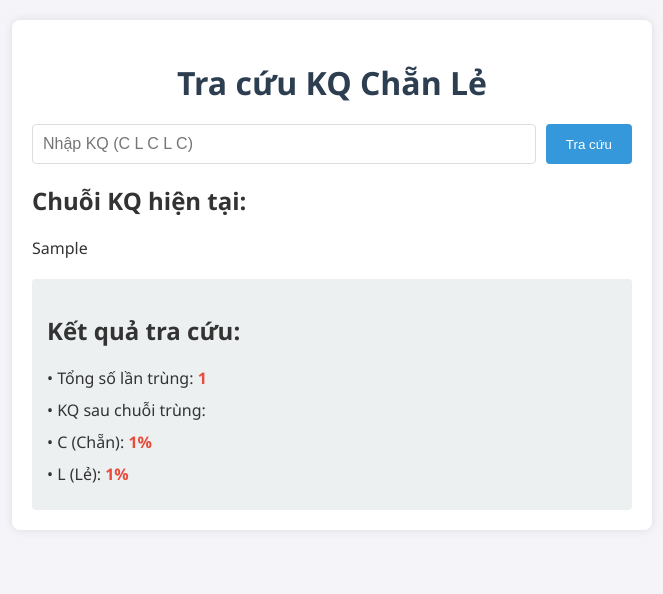
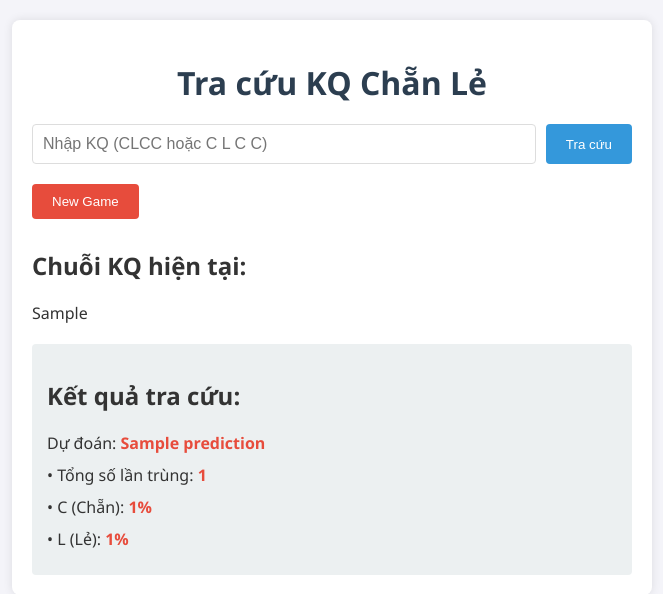
Before and after one commit to STONE738/KQ_Tracker, a Flask app: template templates/index.html in a window 1280 px wide. Shown: the top 594 px of the page, without its empty margins (308-971 px from the left). Run offline with Flask 3, Linux system fonts and the light colour scheme; the template is opened without the code that fills it: most values are stand-ins (such as "Sample title", 1, 10 or a date in 2020).

Commit message:
Improve KQ input, add New Game, update result format

```diff
--- a/app.py
+++ b/app.py
@@ -1,9 +1,8 @@
-
 from flask import Flask, render_template, request
 
 app = Flask(__name__)
 
-# Dữ liệu mẫu ban đầu (30 chuỗi giả lập)
+# Dữ liệu mẫu ban đầu (30 chuỗi KQ)
 data_samples = [
     "C C C C C L C L C C C C C L C C C L C C L C C L L C C C C C L C C L L C C L C L C L C L L L",
     "L L L L L C L L L C C C C C L C C L L L C C L L L C C L L L C L C L L L C L C C L L L L L C C C C C C L",
@@ -34,9 +33,10 @@ data_samples = [
     "C L C C L L C C L C L C L C C L L C C L C L C L C C L L C C L C L C C L L C L C",
     "L C L C C L L C C L C L C C L L C C L C L C L L C C C L C L C L C C L L C L C C",
     "C C L C L C L C C L L C C L C L C L L C C L C C L C L C L C C L L C C L C L C L",
-    "L L C C L C L C C L C L L C C C L C L C L C C L L C C L C L C L C C L L C C L C"]
+    "L L C C L C L C C L C L L C C C L C L C L C C L L C C L C L C L C C L L C C L C"
+]
 
-# Danh sách lưu KQ thực tế từ người dùng
+# Danh sách lưu KQ thực tế cho mỗi phiên (reset khi New Game)
 real_kq = []
 
 @app.route("/", methods=["GET", "POST"])
@@ -44,41 +44,60 @@ def index():
     global real_kq
     result = None
     if request.method == "POST":
+        # Xử lý nút New Game
+        if "new_game" in request.form:
+            real_kq = []  # Reset chuỗi KQ
+            return render_template("index.html", result="Đã tạo mới game!", current_kq="")
+
+        # Xử lý nhập KQ
         kq_input = request.form["kq_input"].strip().upper()
-        kq_list = kq_input.split()
-        if all(x in ["C", "L"] for x in kq_list):
-            real_kq.extend(kq_list)
-            if len(real_kq) > 50:
-                real_kq = real_kq[-50:]
-            result = process_kq(kq_input)
+        # Chuyển định dạng liền nhau (CLCC) thành cách nhau (C L C C)
+        kq_list = []
+        if len(kq_input.replace(" ", "")) in [4, 5]:  # Chỉ chấp nhận 4 hoặc 5 KQ
+            if " " in kq_input:
+                kq_list = kq_input.split()  # Nếu đã cách nhau
+            else:
+                # Chuyển từ liền nhau (CLCC) thành danh sách
+                for char in kq_input:
+                    if char in ["C", "L"]:
+                        kq_list.append(char)
+            if len(kq_list) in [4, 5] and all(x in ["C", "L"] for x in kq_list):
+                real_kq.extend(kq_list)
+                if len(real_kq) > 50:
+                    real_kq = real_kq[-50:]  # Giới hạn 50 KQ
+                result = process_kq(" ".join(kq_list))  # Chuyển thành chuỗi để tra cứu
+            else:
+                result = "Dữ liệu không hợp lệ! Chỉ nhập 4 hoặc 5 KQ (C hoặc L)."
         else:
-            result = "Dữ liệu không hợp lệ! Chỉ nhập C hoặc L, cách nhau bằng khoảng trắng."
+            result = "Dữ liệu không hợp lệ! Vui lòng nhập 4 hoặc 5 KQ."
 
     current_kq = " ".join(real_kq[-5:] if len(real_kq) >= 5 else real_kq)
     return render_template("index.html", result=result, current_kq=current_kq)
 
 def process_kq(kq_input):
     matches = []
-    kq_input_str = kq_input
     for sample in data_samples:
-        if kq_input_str in sample:
+        if kq_input in sample:
             matches.append(sample)
 
     if matches:
         c_count = sum(1 for match in matches for i in range(len(match.split()))
-                      if kq_input_str in " ".join(match.split()[:i+1]) and i + 1 < len(match.split()) and match.split()[i+1] == "C")
+                      if kq_input in " ".join(match.split()[:i+1]) and i + 1 < len(match.split()) and match.split()[i+1] == "C")
         l_count = sum(1 for match in matches for i in range(len(match.split()))
-                      if kq_input_str in " ".join(match.split()[:i+1]) and i + 1 < len(match.split()) and match.split()[i+1] == "L")
+                      if kq_input in " ".join(match.split()[:i+1]) and i + 1 < len(match.split()) and match.split()[i+1] == "L")
         total = c_count + l_count
         c_percentage = (c_count / total) * 100 if total > 0 else 0
         l_percentage = (l_count / total) * 100 if total > 0 else 0
+        # Dự đoán KQ dựa trên tỷ lệ cao nhất
+        prediction = "C" if c_percentage > l_percentage else "L" if l_percentage > c_percentage else "C/L"
         return {
             "total_matches": len(matches),
             "c_percentage": round(c_percentage, 2),
-            "l_percentage": round(l_percentage, 2)
+            "l_percentage": round(l_percentage, 2),
+            "prediction": prediction
         }
     else:
-        return {"total_matches": 0, "c_percentage": 0, "l_percentage": 0}
+        return {"total_matches": 0, "c_percentage": 0, "l_percentage": 0, "prediction": "Không dự đoán được"}
 
 if __name__ == "__main__":
     app.run(debug=True)
--- a/templates/index.html
+++ b/templates/index.html
@@ -48,6 +48,13 @@
         button:hover {
             background-color: #2980b9;
         }
+        .new-game-btn {
+            background-color: #e74c3c;
+            margin-bottom: 10px;
+        }
+        .new-game-btn:hover {
+            background-color: #c0392b;
+        }
         .result {
             margin-top: 20px;
             padding: 15px;
@@ -67,8 +74,11 @@
     <div class="container">
         <h1>Tra cứu KQ Chẵn Lẻ</h1>
         <form method="POST">
-            <input type="text" name="kq_input" placeholder="Nhập KQ (C L C L C)" required>
+            <input type="text" name="kq_input" placeholder="Nhập KQ (CLCC hoặc C L C C)" required>
             <button type="submit">Tra cứu</button>
+        </form>
+        <form method="POST">
+            <button type="submit" name="new_game" class="new-game-btn">New Game</button>
         </form>
 
         <h2>Chuỗi KQ hiện tại:</h2>
@@ -77,10 +87,10 @@
         {% if result %}
         <div class="result">
             <h2>Kết quả tra cứu:</h2>
+            <p>Dự đoán: <span class="highlight">{{ result.prediction }}</span></p>
             <p>• Tổng số lần trùng: <span class="highlight">{{ result.total_matches }}</span></p>
-            <p>• KQ sau chuỗi trùng:</p>
-            <p>  • C (Chẵn): <span class="highlight">{{ result.c_percentage }}%</span></p>
-            <p>  • L (Lẻ): <span class="highlight">{{ result.l_percentage }}%</span></p>
+            <p>• C (Chẵn): <span class="highlight">{{ result.c_percentage }}%</span></p>
+            <p>• L (Lẻ): <span class="highlight">{{ result.l_percentage }}%</span></p>
         </div>
         {% endif %}
     </div>
```
